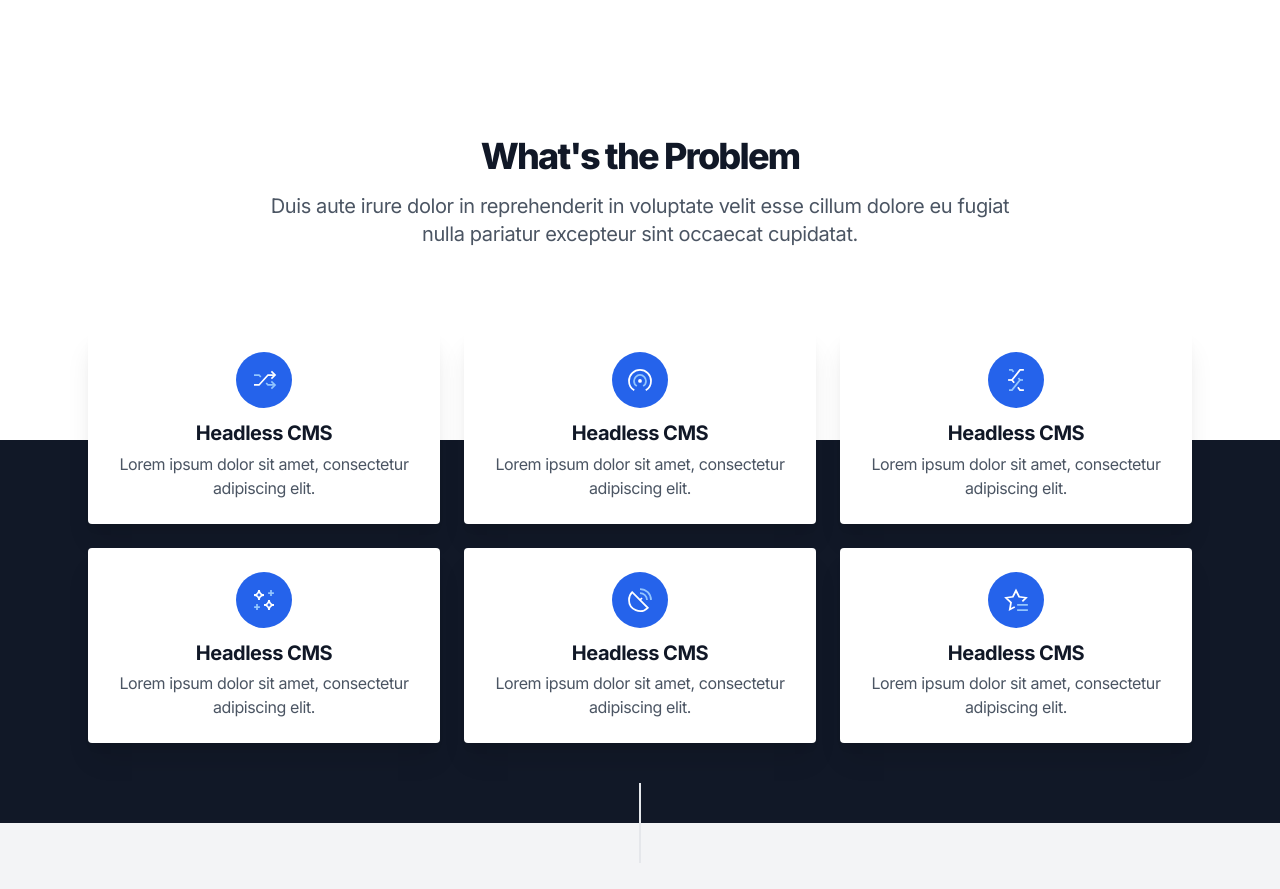
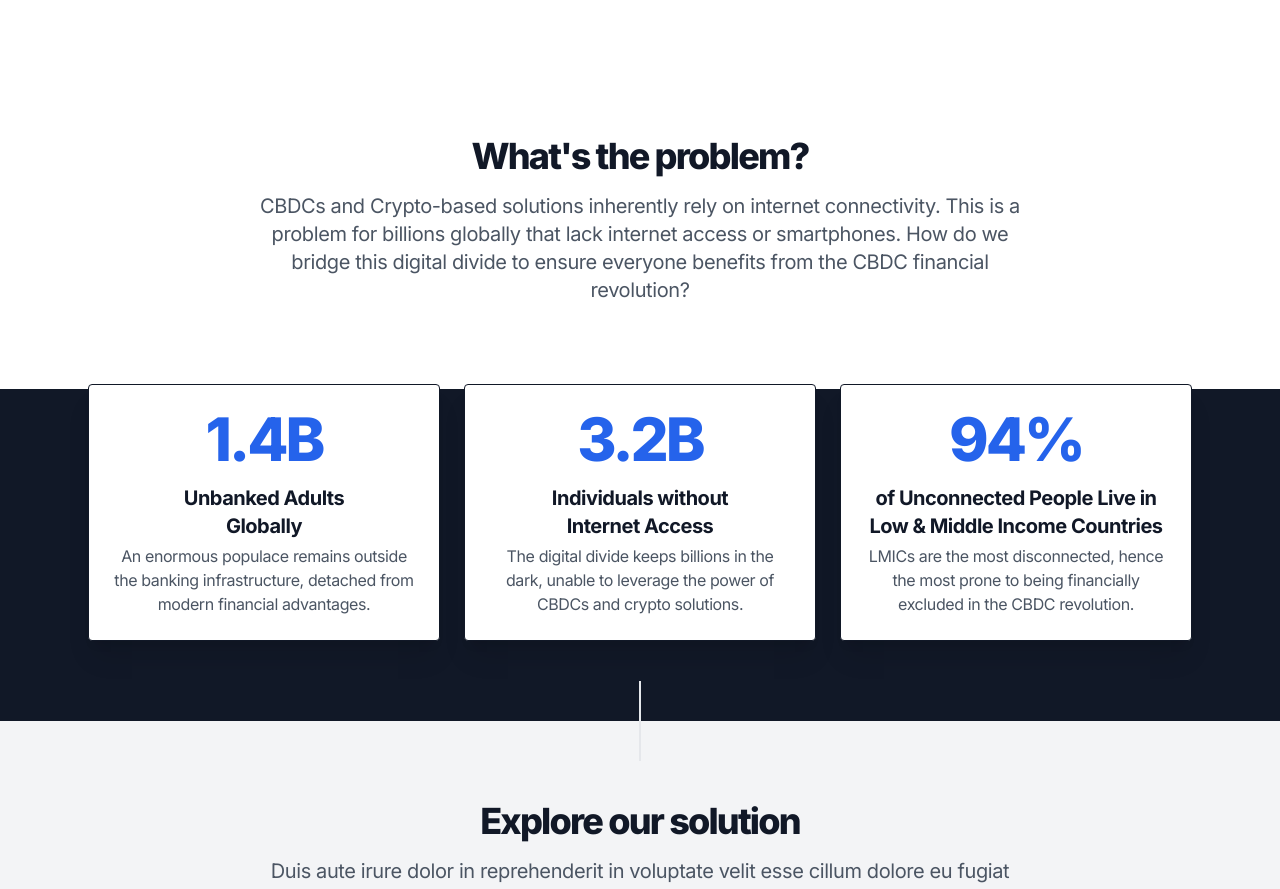
Before and after one commit to afwcole/RippleWebDemo, a Next.js app: page / in a window 1280 px wide. Shown: the part 1040-1929 px from the top of the page. Built offline with nearby package versions, Linux system fonts and the light colour scheme.

Commit message:
The problem

```diff
--- a/src/components/problem-blocks.tsx
+++ b/src/components/problem-blocks.tsx
@@ -11,115 +11,38 @@ export default function ProblemBlocks() {
 
         {/* Section header */}
         <div className="max-w-3xl mx-auto text-center pb-12 md:pb-20">
-            <h2 className="h2 mb-4">What's the Problem</h2>
-            <p className="text-xl text-gray-600">Duis aute irure dolor in reprehenderit in voluptate velit esse cillum dolore eu fugiat nulla pariatur excepteur sint occaecat cupidatat.</p>
+            <h2 className="h2 mb-4">{"What's the problem?"}</h2>
+            <p className="text-xl text-gray-600">CBDCs and Crypto-based solutions inherently rely on internet connectivity. This is a problem for billions globally that lack internet access or smartphones. How do we bridge this digital divide to ensure everyone benefits from the CBDC financial revolution?</p>
         </div>
 
         {/* Items */}
         <div className="max-w-sm mx-auto grid gap-6 md:grid-cols-2 lg:grid-cols-3 items-start md:max-w-2xl lg:max-w-none">
 
             {/* 1st item */}
-            <div className="relative flex flex-col items-center p-6 bg-white rounded shadow-xl">
-              <svg className="w-16 h-16 p-1 -mt-1 mb-2" viewBox="0 0 64 64" xmlns="http://www.w3.org/2000/svg">
-                <g fill="none" fillRule="evenodd">
-                  <rect className="fill-current text-blue-600" width="64" height="64" rx="32" />
-                  <g strokeWidth="2">
-                    <path className="stroke-current text-blue-300" d="M34.514 35.429l2.057 2.285h8M20.571 26.286h5.715l2.057 2.285" />
-                    <path className="stroke-current text-white" d="M20.571 37.714h5.715L36.57 26.286h8" />
-                    <path className="stroke-current text-blue-300" strokeLinecap="square" d="M41.143 34.286l3.428 3.428-3.428 3.429" />
-                    <path className="stroke-current text-white" strokeLinecap="square" d="M41.143 29.714l3.428-3.428-3.428-3.429" />
-                  </g>
-                </g>
-              </svg>
-              <h4 className="text-xl font-bold leading-snug tracking-tight mb-1">Headless CMS</h4>
-              <p className="text-gray-600 text-center">Lorem ipsum dolor sit amet, consectetur adipiscing elit.</p>
+            <div className="relative flex flex-col items-center p-6 bg-white rounded shadow-xl border border-gray-900">
+                <h1 className="text-blue-600 text-6xl font-extrabold leading-tighter tracking-tighter mb-4">1.4B</h1>
+                <h4 className="text-xl font-bold leading-snug tracking-tight text-center mb-1">Unbanked Adults <br />Globally</h4>
+                <p className="text-gray-600 text-center">An enormous populace remains outside the banking infrastructure, detached from modern financial advantages.</p>
             </div>
 
             {/* 2nd item */}
-            <div className="relative flex flex-col items-center p-6 bg-white rounded shadow-xl">
-              <svg className="w-16 h-16 p-1 -mt-1 mb-2" viewBox="0 0 64 64" xmlns="http://www.w3.org/2000/svg">
-                <g fill="none" fillRule="evenodd">
-                  <rect className="fill-current text-blue-600" width="64" height="64" rx="32" />
-                  <g strokeWidth="2" transform="translate(19.429 20.571)">
-                    <circle className="stroke-current text-white" strokeLinecap="square" cx="12.571" cy="12.571" r="1.143" />
-                    <path className="stroke-current text-white" d="M19.153 23.267c3.59-2.213 5.99-6.169 5.99-10.696C25.143 5.63 19.514 0 12.57 0 5.63 0 0 5.629 0 12.571c0 4.527 2.4 8.483 5.99 10.696" />
-                    <path className="stroke-current text-blue-300" d="M16.161 18.406a6.848 6.848 0 003.268-5.835 6.857 6.857 0 00-6.858-6.857 6.857 6.857 0 00-6.857 6.857 6.848 6.848 0 003.268 5.835" />
-                  </g>
-                </g>
-              </svg>
-              <h4 className="text-xl font-bold leading-snug tracking-tight mb-1">Headless CMS</h4>
-              <p className="text-gray-600 text-center">Lorem ipsum dolor sit amet, consectetur adipiscing elit.</p>
+            <div className="relative flex flex-col items-center p-6 bg-white rounded shadow-xl border border-gray-900">
+                <h1 className="text-blue-600 text-6xl font-extrabold leading-tighter tracking-tighter mb-4">3.2B</h1>
+                <h4 className="text-xl font-bold leading-snug tracking-tight mb-1 text-center">Individuals without <br /> Internet Access</h4>
+                <p className="text-gray-600 text-center">The digital divide keeps billions in the dark, unable to leverage the power of CBDCs and crypto solutions.</p>
             </div>
 
             {/* 3rd item */}
-            <div className="relative flex flex-col items-center p-6 bg-white rounded shadow-xl">
-              <svg className="w-16 h-16 p-1 -mt-1 mb-2" viewBox="0 0 64 64" xmlns="http://www.w3.org/2000/svg">
-                <g fill="none" fillRule="evenodd">
-                  <rect className="fill-current text-blue-600" width="64" height="64" rx="32" />
-                  <g strokeWidth="2">
-                    <path className="stroke-current text-blue-300" d="M34.743 29.714L36.57 32 27.43 43.429H24M24 20.571h3.429l1.828 2.286" />
-                    <path className="stroke-current text-white" strokeLinecap="square" d="M34.743 41.143l1.828 2.286H40M40 20.571h-3.429L27.43 32l1.828 2.286" />
-                    <path className="stroke-current text-blue-300" d="M36.571 32H40" />
-                    <path className="stroke-current text-white" d="M24 32h3.429" strokeLinecap="square" />
-                  </g>
-                </g>
-              </svg>
-              <h4 className="text-xl font-bold leading-snug tracking-tight mb-1">Headless CMS</h4>
-              <p className="text-gray-600 text-center">Lorem ipsum dolor sit amet, consectetur adipiscing elit.</p>
+            <div className="relative flex flex-col items-center p-6 bg-white rounded shadow-xl border border-gray-900">
+                <h1 className="text-blue-600 text-6xl font-extrabold leading-tighter tracking-tighter mb-4">94%</h1>
+                <h4 className="text-xl font-bold leading-snug tracking-tight mb-1 text-center">of Unconnected People Live in Low & Middle Income Countries</h4>
+                <p className="text-gray-600 text-center">LMICs are the most disconnected, hence the most prone to being financially excluded in the CBDC revolution.</p>
             </div>
-
-            {/* 4th item */}
-            <div className="relative flex flex-col items-center p-6 bg-white rounded shadow-xl">
-              <svg className="w-16 h-16 p-1 -mt-1 mb-2" viewBox="0 0 64 64" xmlns="http://www.w3.org/2000/svg">
-                <g fill="none" fillRule="evenodd">
-                  <rect className="fill-current text-blue-600" width="64" height="64" rx="32" />
-                  <g strokeWidth="2">
-                    <path className="stroke-current text-white" d="M32 37.714A5.714 5.714 0 0037.714 32a5.714 5.714 0 005.715 5.714" />
-                    <path className="stroke-current text-white" d="M32 37.714a5.714 5.714 0 015.714 5.715 5.714 5.714 0 015.715-5.715M20.571 26.286a5.714 5.714 0 005.715-5.715A5.714 5.714 0 0032 26.286" />
-                    <path className="stroke-current text-white" d="M20.571 26.286A5.714 5.714 0 0126.286 32 5.714 5.714 0 0132 26.286" />
-                    <path className="stroke-current text-blue-300" d="M21.714 40h4.572M24 37.714v4.572M37.714 24h4.572M40 21.714v4.572" strokeLinecap="square" />
-                  </g>
-                </g>
-              </svg>
-              <h4 className="text-xl font-bold leading-snug tracking-tight mb-1">Headless CMS</h4>
-              <p className="text-gray-600 text-center">Lorem ipsum dolor sit amet, consectetur adipiscing elit.</p>
-            </div>
-
-            {/* 5th item */}
-            <div className="relative flex flex-col items-center p-6 bg-white rounded shadow-xl">
-              <svg className="w-16 h-16 p-1 -mt-1 mb-2" viewBox="0 0 64 64" xmlns="http://www.w3.org/2000/svg">
-                <g fill="none" fillRule="evenodd">
-                  <rect className="fill-current text-blue-600" width="64" height="64" rx="32" />
-                  <g strokeWidth="2">
-                    <path className="stroke-current text-white" d="M19.429 32a12.571 12.571 0 0021.46 8.89L23.111 23.11A12.528 12.528 0 0019.429 32z" />
-                    <path className="stroke-current text-blue-300" d="M32 19.429c6.943 0 12.571 5.628 12.571 12.571M32 24a8 8 0 018 8" />
-                    <path className="stroke-current text-white" d="M34.286 29.714L32 32" />
-                  </g>
-                </g>
-              </svg>
-              <h4 className="text-xl font-bold leading-snug tracking-tight mb-1">Headless CMS</h4>
-              <p className="text-gray-600 text-center">Lorem ipsum dolor sit amet, consectetur adipiscing elit.</p>
-            </div>
-
-            {/* 6th item */}
-            <div className="relative flex flex-col items-center p-6 bg-white rounded shadow-xl">
-              <svg className="w-16 h-16 p-1 -mt-1 mb-2" viewBox="0 0 64 64" xmlns="http://www.w3.org/2000/svg">
-                <g fill="none" fillRule="evenodd">
-                  <rect className="fill-current text-blue-600" width="64" height="64" rx="32" />
-                  <g strokeWidth="2" strokeLinecap="square">
-                    <path className="stroke-current text-white" d="M29.714 40.358l-4.777 2.51 1.349-7.865-5.715-5.57 7.898-1.147L32 21.13l3.531 7.155 7.898 1.147L40 32.775" />
-                    <path className="stroke-current text-blue-300" d="M44.571 43.429H34.286M44.571 37.714H34.286" />
-                  </g>
-                </g>
-              </svg>
-              <h4 className="text-xl font-bold leading-snug tracking-tight mb-1">Headless CMS</h4>
-              <p className="text-gray-600 text-center">Lorem ipsum dolor sit amet, consectetur adipiscing elit.</p>
-            </div>
-
         </div>
 
     </div>
 </div>
+
     </section>
   )
 }
```
Lines whose indentation alone changed are shown as unchanged.
